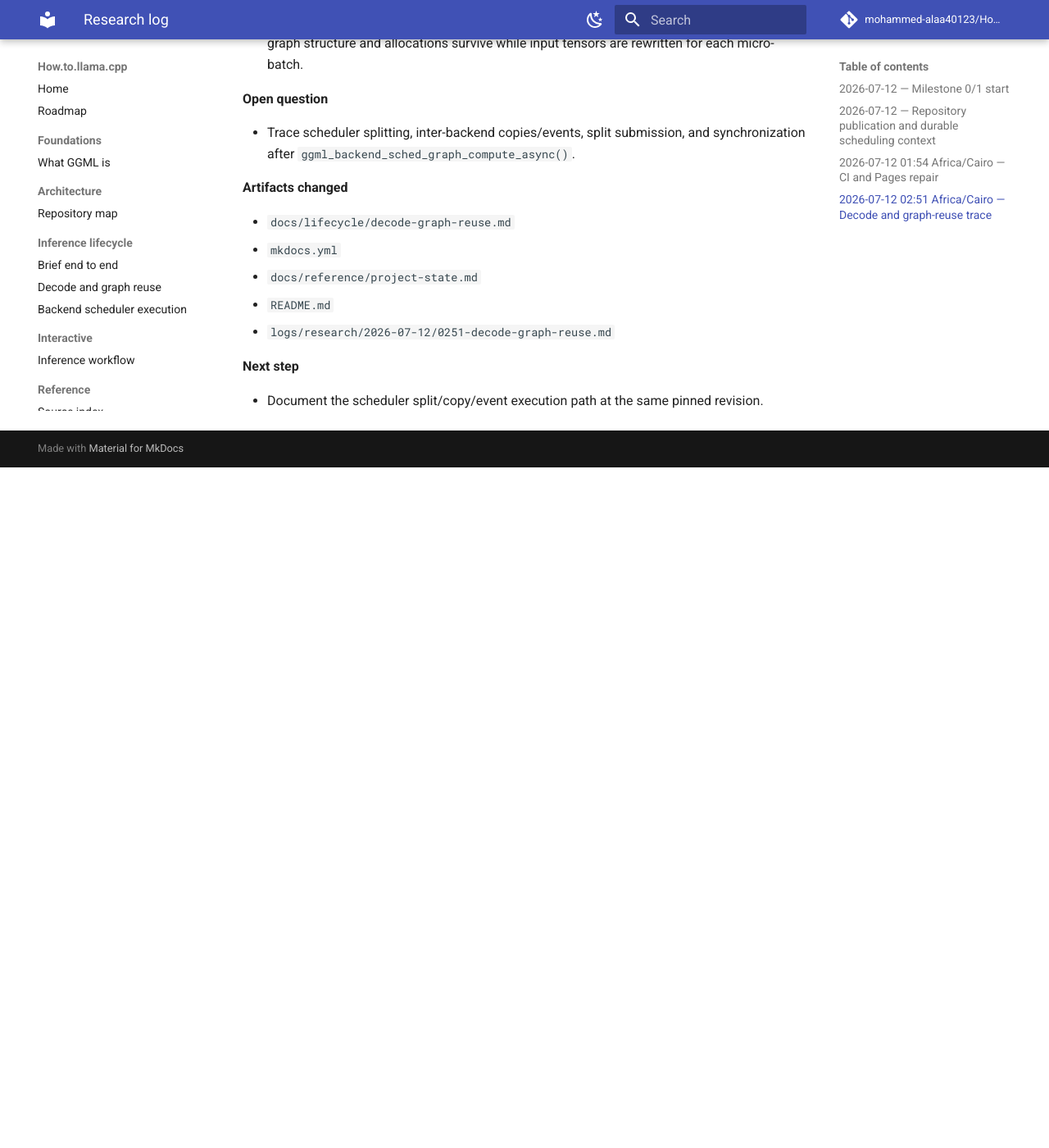
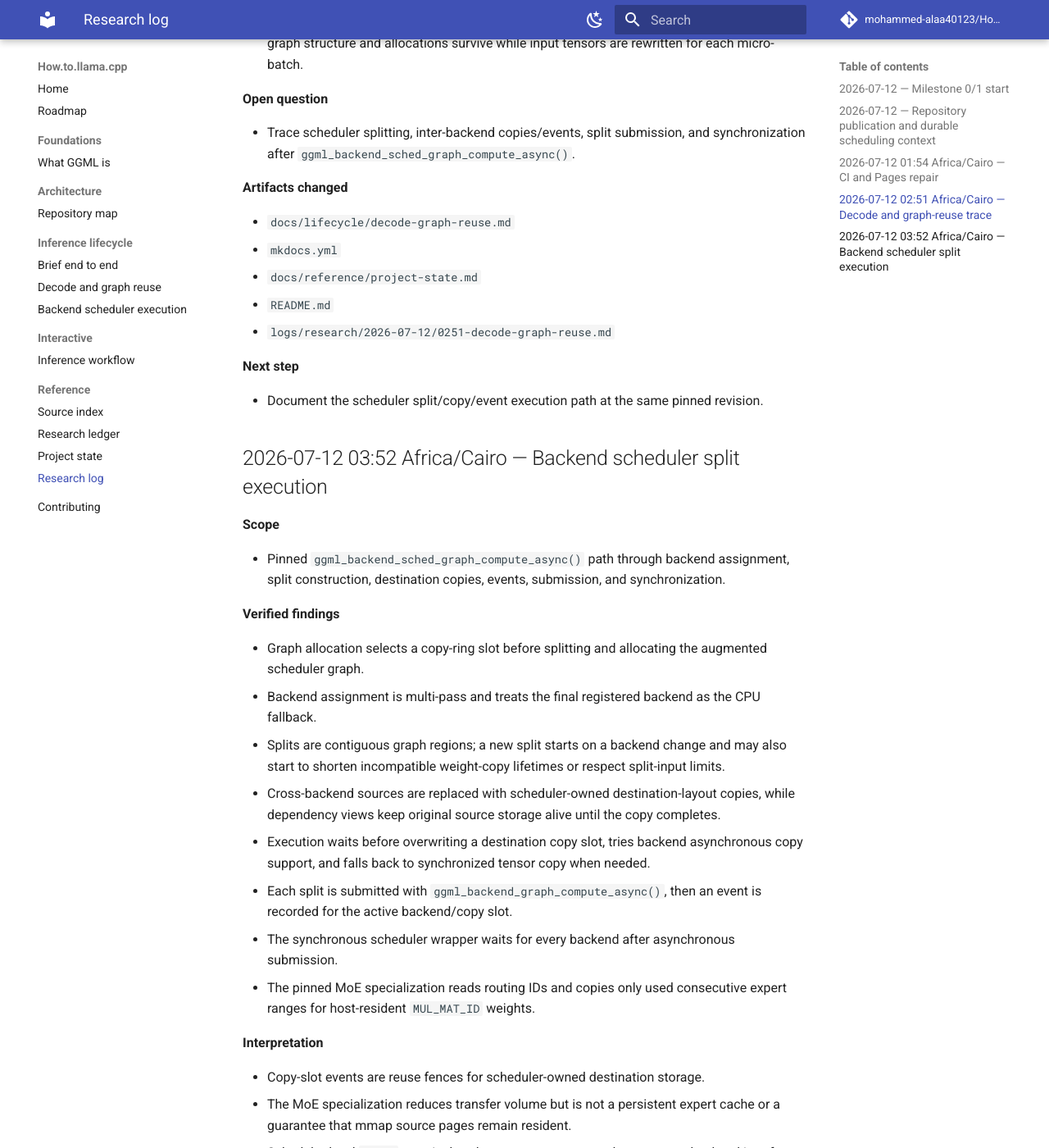
Before and after one commit to mohammed-alaa40123/How.to.llama.cpp, an MkDocs documentation site: the page built from docs/reference/research-log.md, in a window 1280 px wide and 1400 px high, scrolled down 4430 px. Shown: the whole window at 82% size. Built offline with MkDocs 1.6.1 and Material for MkDocs 9.7.7, drawn with Linux system fonts in a browser that asks for light colours; comment, search, counter and statistics services are not loaded; before the commit the page ends 5000 px from its top, so only the background shows below that; some of the changed text lies outside the part shown.

Commit message:
docs: log backend scheduler execution findings

```diff
--- a/docs/reference/research-log.md
+++ b/docs/reference/research-log.md
@@ -147,3 +147,44 @@
 **Next step**
 
 - Document the scheduler split/copy/event execution path at the same pinned revision.
+
+## 2026-07-12 03:52 Africa/Cairo — Backend scheduler split execution
+
+**Scope**
+
+- Pinned `ggml_backend_sched_graph_compute_async()` path through backend assignment, split construction, destination copies, events, submission, and synchronization.
+
+**Verified findings**
+
+- Graph allocation selects a copy-ring slot before splitting and allocating the augmented scheduler graph.
+- Backend assignment is multi-pass and treats the final registered backend as the CPU fallback.
+- Splits are contiguous graph regions; a new split starts on a backend change and may also start to shorten incompatible weight-copy lifetimes or respect split-input limits.
+- Cross-backend sources are replaced with scheduler-owned destination-layout copies, while dependency views keep original source storage alive until the copy completes.
+- Execution waits before overwriting a destination copy slot, tries backend asynchronous copy support, and falls back to synchronized tensor copy when needed.
+- Each split is submitted with `ggml_backend_graph_compute_async()`, then an event is recorded for the active backend/copy slot.
+- The synchronous scheduler wrapper waits for every backend after asynchronous submission.
+- The pinned MoE specialization reads routing IDs and copies only used consecutive expert ranges for host-resident `MUL_MAT_ID` weights.
+
+**Interpretation**
+
+- Copy-slot events are reuse fences for scheduler-owned destination storage.
+- The MoE specialization reduces transfer volume but is not a persistent expert cache or a guarantee that mmap source pages remain resident.
+- Scheduler-level `async` permits but does not guarantee overlap; concrete backend interfaces determine whether execution and copies are truly asynchronous.
+
+**Open questions**
+
+- Which pinned CUDA, Metal, Vulkan, SYCL, and RPC interfaces implement true asynchronous compute, peer copies, and events?
+- What overlap is observable in prompt processing versus one-token decode?
+- Which later PRs changed copy/event ordering or MoE partial transfers?
+
+**Artifacts changed**
+
+- `docs/lifecycle/backend-scheduler-execution.md`
+- `mkdocs.yml`
+- `docs/reference/project-state.md`
+- `README.md`
+- `logs/research/2026-07-12/0352-backend-scheduler-execution.md`
+
+**Next step**
+
+- Compare concrete CPU and one accelerator backend implementations behind graph compute, copies, events, and synchronization.
```
